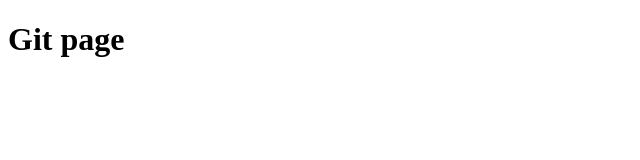
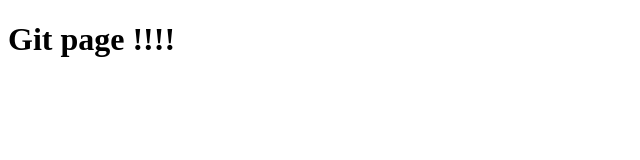
Before and after one commit to IsOffff/git, a plain HTML site: page index.html in a window 1280 px wide. Shown: the full height of the page, 0-640 px from the left. Drawn offline with Linux system fonts and the light colour scheme.

Commit message:
premier depot

```diff
--- a/index.html
+++ b/index.html
@@ -6,6 +6,6 @@
     <title>Git</title>
 </head>
 <body>
-    <h1>Git page</h1>
+    <h1>Git page !!!!</h1>
 </body>
 </html>
```
